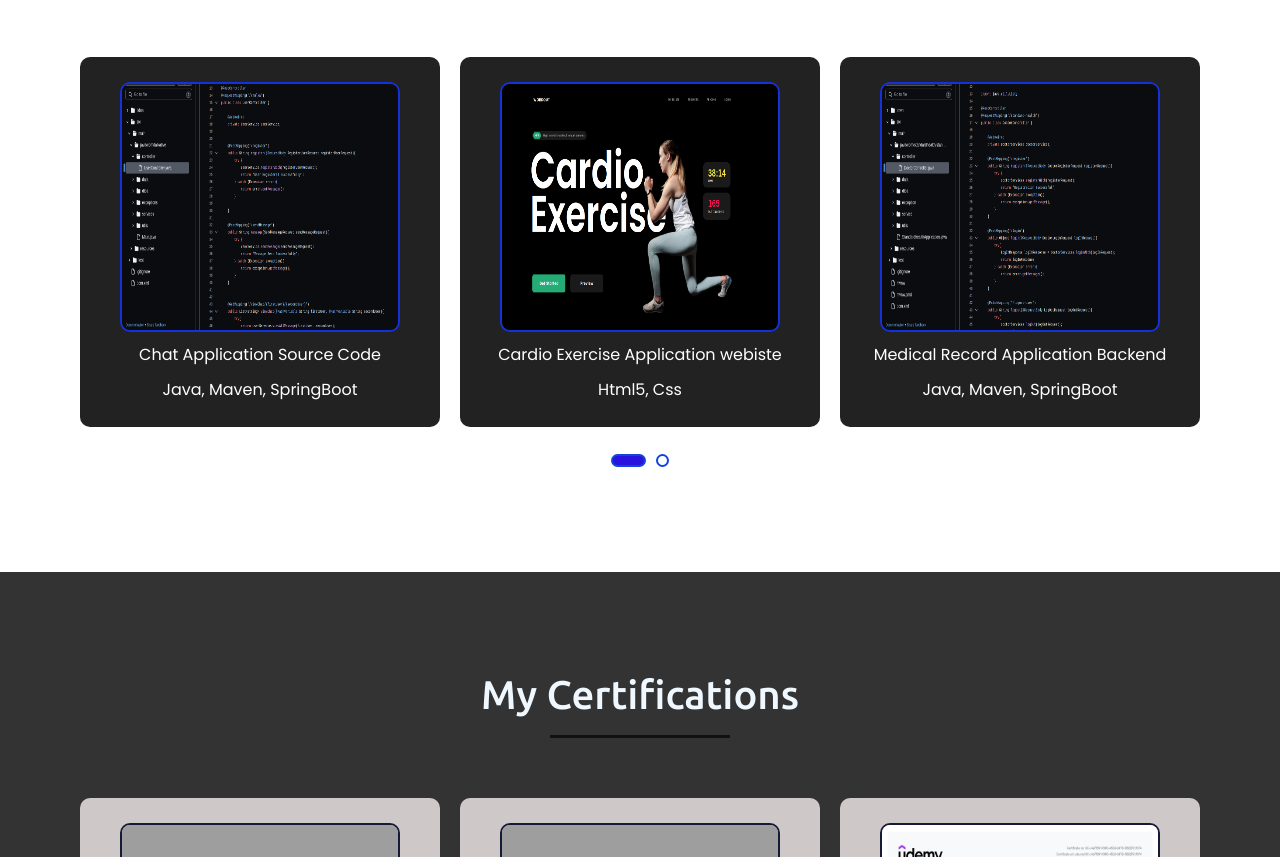
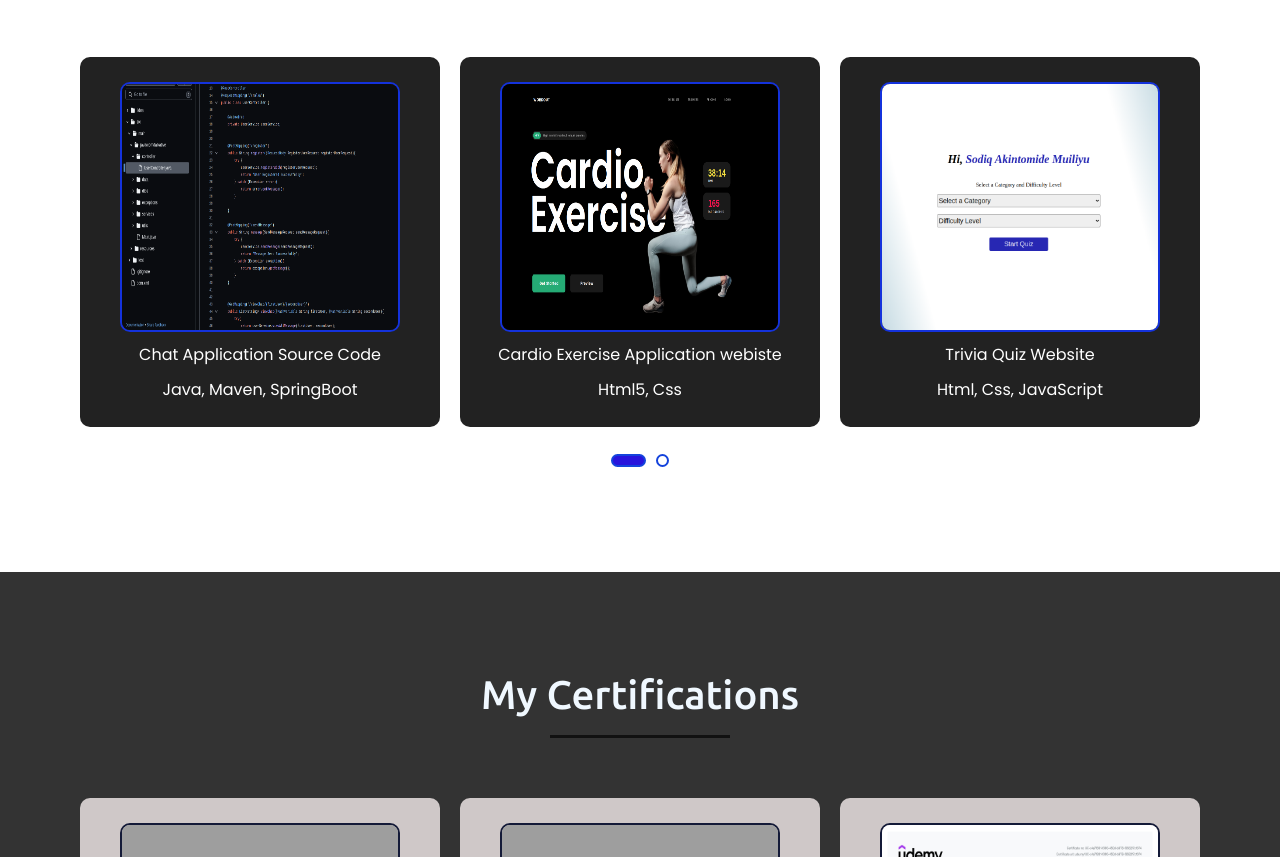
Before and after one commit to k33ngTomide/myportfolio-website, a website: page index.html in a window 1280 px wide. Shown: the part 2560-3417 px from the top of the page. Drawn offline with nearby package versions, Linux system fonts and the light colour scheme; grey boxes are pictures that could not be loaded.

Commit message:
Added a new completed and deplyed project

```diff
--- a/index.html
+++ b/index.html
@@ -203,6 +203,15 @@
                   </a>
                </div>
                <div class="card">
+                  <a href="https://trivia-app-jet.vercel.app/" target="_blank">
+                     <div class="box">
+                        <img src="./images/trivia-quiz-app.png" alt="Trivia Quiz Application">
+                        <p>Trivia Quiz Website</p>
+                        <p>Html, Css, JavaScript</p>
+                     </div>
+                  </a>
+               </div>
+               <div class="card">
                   <a href="https://github.com/k33ngTomide/Medical-Record-App" target="_blank">
                      <div class="box">
                         <img src="./images/medicalRecordApp.png" alt="Medical Record Application">
```
Also changed, not shown: images/trivia-quiz-app.png (added).
